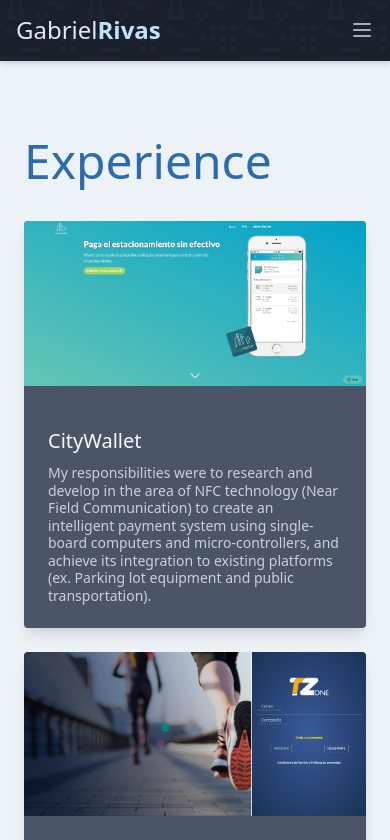
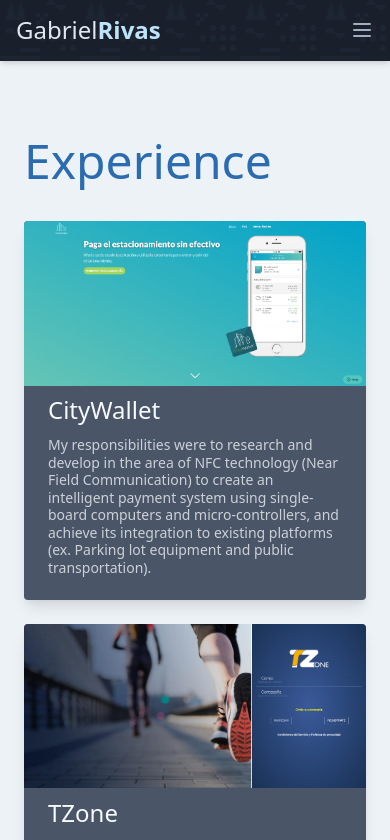
Before and after one commit to saurer19/resume, a Vue app: page /experience in a window 390 px wide. Shown: the top 840 px of the page. Built offline with nearby package versions, Linux system fonts and the light colour scheme.

Commit message:
job img container

```diff
--- a/src/assets/tailwind.css
+++ b/src/assets/tailwind.css
@@ -2,7 +2,14 @@
 @tailwind components;
 
 .hyphens-text {
-    hyphens: auto;
+  hyphens: auto;
+}
+@responsive {
+  .padding-image-lg {
+    padding-top: 60%;
   }
-
+  .padding-image-sm {
+    padding-top: 50%;
+  }
+}
 @tailwind utilities;
--- a/src/views/Experience.vue
+++ b/src/views/Experience.vue
@@ -9,7 +9,7 @@
         v-bind:key="job.title"
       >
         <div class="md:w-1/2 md:pt-16 md:pr-0 md:pl-12">
-          <a class="block relative padding-image"  :href="job.link">
+          <a class="block relative padding-image-sm md:padding-image-lg"  :href="job.link">
             <img
               class="inset-0 absolute block rounded-t md:rounded-b md:shadow-lg"
               :src="job.img.src"
@@ -19,7 +19,7 @@
         </div>
         <div class="px-6 pb-6 md:w-1/2 md:px-12 md:py-8 md:flex md:items-center">
           <div>
-            <div class="antialiased text-xl md:text-2xl font-medium text-gray-100">{{job.title}}</div>
+            <div class="antialiased text-2xl md:text-2xl font-medium text-gray-100">{{job.title}}</div>
             <div
               class="text-gray-100 mt-2 md:mt-3 antialiased font-medium text-sm md:text-md leading-tight md:leading-normal opacity-75"
             >{{job.description}}</div>
@@ -76,8 +76,3 @@
   }
 };
 </script>
-<style>
-.padding-image{
-  padding-top: 60%;
-}
-</style>
```
